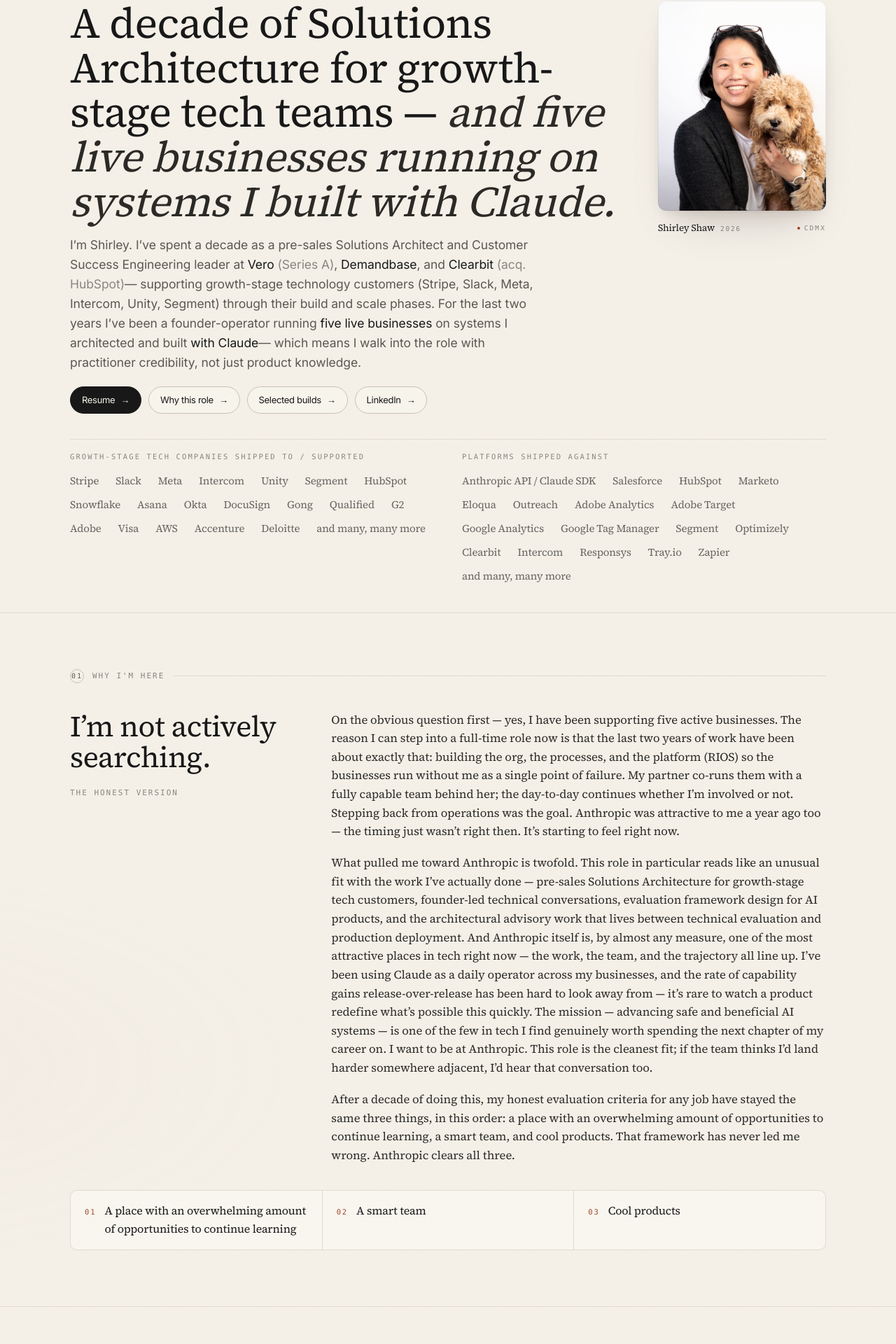
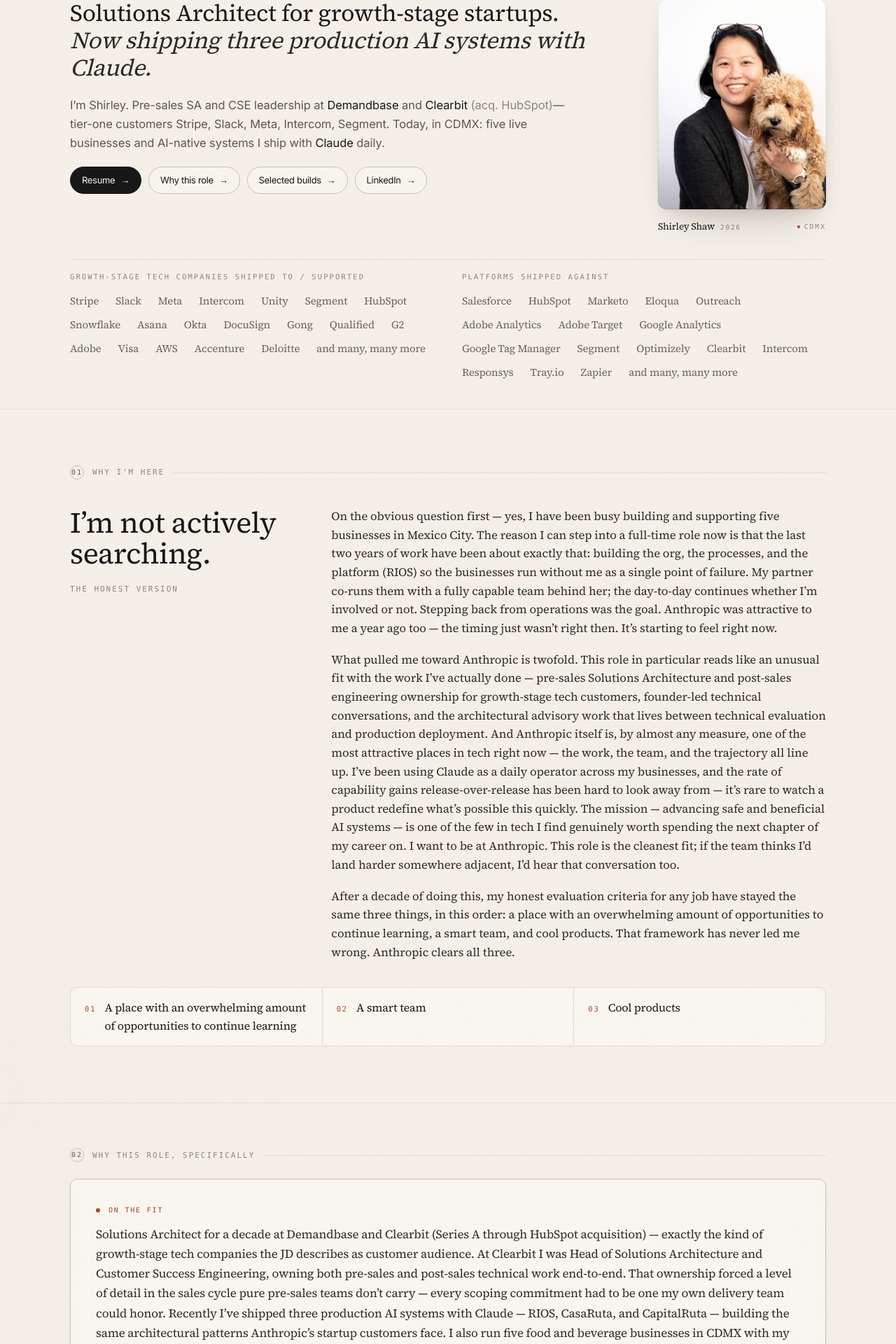
Before and after one commit to ShirleyS/shirleyio, a Next.js app: page / in a window 1280 px wide. Shown: the part 214-2134 px from the top of the page at 70% size. Built offline with nearby package versions, Linux system fonts and the light colour scheme.

Commit message:
role update

```diff
--- a/app/page.tsx
+++ b/app/page.tsx
@@ -5,6 +5,7 @@
 import { Entrepreneurial } from "@/components/Entrepreneurial";
 import { Systems } from "@/components/Systems";
 import { Closing } from "@/components/Closing";
+import { Coda } from "@/components/Coda";
 import { Footer } from "@/components/Footer";
 
 export default function Page() {
@@ -17,6 +18,7 @@
       <Systems />
       <Timeline />
       <Entrepreneurial />
+      <Coda />
       <Footer />
     </main>
   );
--- a/components/Closing.tsx
+++ b/components/Closing.tsx
@@ -1,7 +1,7 @@
 const overlap: Array<{ jd: string; me: string }> = [
   {
     jd: "Trusted technical advisor through the Claude adoption journey — partner with Account Executives, translate startup requirements into technical solutions, support evaluation through deployment and expansion",
-    me: "Embedded technical advisor has been the job since 2014. At Demandbase as Solutions Engineering Lead, at Clearbit running the SA / CSE org for tier-one accounts (Stripe, Slack, Meta, Intercom, Unity, Segment in their growth-stage years). Same shape every time: sit in the technical scoping calls with the AE, translate the customer&rsquo;s requirement into a solution that ships, stay close through evaluation, deployment, and expansion. AE partnership was something I did daily &mdash; reps trusted me to be in the room because that&rsquo;s where deals were won or lost.",
+    me: "Embedded technical advisor has been the job since 2014. At Demandbase as Solutions Engineering Lead, at Clearbit running both the SA and CSE org for tier-one accounts (Stripe, Slack, Meta, Intercom, Unity, Segment in their growth-stage years). Owning both pre-sales and post-sales technical work meant the sales conversations had to scope solutions my own team could actually deliver &mdash; no overclaiming, no half-baked architecture promises in the scoping call. AE partnership was daily work: reps trusted me in the room because what I committed to in pre-sales shipped without surprises post-close.",
   },
   {
     jd: "Win technical evaluations — help startups develop evaluation frameworks to measure Claude's performance for their specific use cases",
@@ -42,22 +42,24 @@
             <span className="inline-block h-1.5 w-1.5 rounded-full bg-[var(--color-accent)]" />
             <span>On the fit</span>
           </div>
-          <p className="serif max-w-[78ch] text-[16px] leading-[1.65] text-[var(--color-ink-2)] md:text-[17px]">
-            This role is the cleanest match in my career to date. Solutions
-            Architecture is the title I&rsquo;ve held for a decade &mdash;
-            at Vero (Series A), Demandbase (mid-stage), and Clearbit (Series
-            A through HubSpot acquisition). All three were exactly the kind
-            of growth-stage technology company the JD describes as customer
-            audience. I&rsquo;ve sat in the technical scoping calls with
-            founding engineers; I&rsquo;ve defended the platform in
-            competitive bake-offs; I&rsquo;ve negotiated architecture
-            trade-offs with stakeholders who didn&rsquo;t have time for
-            ceremony. And for the last two years I&rsquo;ve been operating
-            from the founder side of the same conversation &mdash; running
-            five live businesses on systems I built with Claude, which means
-            I bring practitioner credibility most architect candidates
-            can&rsquo;t: not just product knowledge, but production scars
-            from being the customer.
+          <p className="serif text-[16px] leading-[1.65] text-[var(--color-ink-2)] md:text-[17px]">
+            Solutions Architect for a decade at Demandbase and Clearbit
+            (Series A through HubSpot acquisition) &mdash; exactly the
+            kind of growth-stage tech companies the JD describes as
+            customer audience. At Clearbit I was Head of Solutions Architecture
+            and Customer Success Engineering, owning both pre-sales
+            and post-sales technical work end-to-end. That ownership
+            forced a level of detail in the sales cycle pure pre-sales
+            teams don&rsquo;t carry &mdash; every scoping commitment had
+            to be one my own delivery team could honor. Recently I&rsquo;ve shipped three production AI systems with
+            Claude &mdash; RIOS, CasaRuta, and CapitalRuta &mdash;
+            building the same architectural patterns
+            Anthropic&rsquo;s startup customers face. I also run five food
+            and beverage businesses in CDMX with my partner; the operator
+            chair is what taught me what production reality actually
+            demands of a system. That&rsquo;s the combination I&rsquo;d
+            bring on day one &mdash; full-lifecycle ownership at
+            growth-stage tech, plus practitioner-level Claude experience.
           </p>
         </div>
 
--- /dev/null
+++ b/components/Coda.tsx
@@ -0,0 +1,90 @@
+import { Section, Eyebrow } from "@/components/ui/Section";
+
+export function Coda() {
+  return (
+    <Section id="coda" className="border-t border-[var(--color-line)]">
+      <Eyebrow index="06" label="Coming back" />
+
+      <div className="mt-7 grid gap-8 md:mt-10 md:grid-cols-12 md:gap-10">
+        <div className="md:col-span-5">
+          <h2 className="serif text-[clamp(1.9rem,3.4vw,2.6rem)] font-normal leading-[1.06] tracking-[-0.018em] text-[var(--color-ink)]">
+            Now: Applied AI Architect,
+            <span className="block text-[var(--color-muted)]">
+              Anthropic.
+            </span>
+          </h2>
+          <p className="mono mt-5 text-[11px] uppercase tracking-[0.18em] text-[var(--color-subtle)]">
+            If the JD lands &mdash; let&rsquo;s talk
+          </p>
+        </div>
+
+        <div className="md:col-span-7">
+          <p className="serif text-[16.5px] leading-[1.65] text-[var(--color-ink-2)] md:text-[17.5px]">
+            Ten years architecting for growth-stage tech. A chapter
+            operating from the customer chair &mdash; in a country and
+            tax code I had to learn from scratch. Recent work shipping
+            production AI systems with Claude. This is the role that
+            brings the three together &mdash; helping the next wave of
+            Claude-native startups go from evaluation to scale.
+          </p>
+          <p className="mt-4 text-[15.5px] leading-[1.65] text-[var(--color-muted)] md:text-[16.5px]">
+            The resume&rsquo;s below. The cover letter is this page. The
+            rest is whatever you need to ask me.
+          </p>
+
+          <div className="mt-7 flex flex-wrap items-center gap-2.5">
+            <CTA href="/resume.pdf" primary>
+              Resume
+            </CTA>
+            <CTA href="https://linkedin.com/in/shirleyshaw" external>
+              LinkedIn
+            </CTA>
+            <CTA href="mailto:ShirleyShaw.is@gmail.com" external>
+              Email
+            </CTA>
+            <CTA
+              href="https://job-boards.greenhouse.io/anthropic/jobs/5057258008"
+              external
+            >
+              The JD
+            </CTA>
+          </div>
+        </div>
+      </div>
+    </Section>
+  );
+}
+
+function CTA({
+  href,
+  children,
+  primary,
+  external,
+}: {
+  href: string;
+  children: React.ReactNode;
+  primary?: boolean;
+  external?: boolean;
+}) {
+  const base =
+    "group inline-flex items-center gap-2 rounded-full border px-4 py-2 text-[13px] tracking-tight transition-all duration-300";
+  const styles = primary
+    ? "border-[var(--color-ink)] bg-[var(--color-ink)] text-[var(--color-bg)] hover:bg-[var(--color-ink-2)] hover:shadow-[var(--shadow-lift)]"
+    : "border-[var(--color-line-strong)] bg-[var(--color-bg-elevated)]/60 text-[var(--color-ink)] hover:border-[var(--color-ink)] hover:bg-[var(--color-bg-elevated)]";
+  return (
+    <a
+      href={href}
+      target={external ? "_blank" : undefined}
+      rel={external ? "noreferrer" : undefined}
+      className={`${base} ${styles}`}
+    >
+      {children}
+      <span
+        aria-hidden
+        className="inline-block translate-x-0 transition-transform duration-300 group-hover:translate-x-0.5"
+      >
+        →
+      </span>
+    </a>
+  );
+}
--- a/components/Hero.tsx
+++ b/components/Hero.tsx
@@ -10,7 +10,7 @@
   return (
     <section
       id="top"
-      className="relative overflow-hidden px-6 pb-8 pt-20 sm:px-8 md:pb-10 md:pt-20 lg:pt-24"
+      className="relative overflow-hidden px-5 pb-8 pt-14 sm:px-8 md:pb-10 md:pt-20 lg:pt-24"
     >
       <div className="mx-auto w-full max-w-[1080px]">
         {/* Role-target strip */}
@@ -28,13 +28,13 @@
           initial={{ opacity: 0, y: 8 }}
           animate={{ opacity: 1, y: 0 }}
           transition={{ duration: 0.7, delay: 0.05, ease }}
-          className="mono mb-6 flex flex-wrap items-center gap-x-4 gap-y-2 text-[11px] uppercase tracking-[0.18em] text-[var(--color-subtle)]"
+          className="mono mb-6 flex flex-wrap items-center gap-x-3 gap-y-1.5 text-[10px] uppercase tracking-[0.16em] text-[var(--color-subtle)] md:gap-x-4 md:text-[11px] md:tracking-[0.18em]"
         >
           <span>Based in Mexico City</span>
-          <span className="text-[var(--color-line-strong)]">/</span>
+          <span className="hidden text-[var(--color-line-strong)] md:inline">/</span>
           <span>10 yrs at growth-stage startups · Operator-founder · Daily Claude builder</span>
-          <span className="text-[var(--color-line-strong)]">/</span>
-          <span>Open to travel or relocation — SF, NYC</span>
+          <span className="hidden text-[var(--color-line-strong)] md:inline">/</span>
+          <span>Open to travel — SF, NYC</span>
         </motion.div>
 
         {/* Headline + portrait */}
@@ -44,12 +44,13 @@
               initial={{ opacity: 0, y: 14 }}
               animate={{ opacity: 1, y: 0 }}
               transition={{ duration: 0.9, delay: 0.05, ease }}
-              className="serif text-[clamp(2.2rem,5vw,3.8rem)] font-normal leading-[1.05] tracking-[-0.02em] text-[var(--color-ink)]"
+              className="serif text-[clamp(1.75rem,2.6vw,2.1rem)] font-normal leading-[1.18] tracking-[-0.015em] text-[var(--color-ink)]"
             >
-              A decade of Solutions Architecture for growth-stage tech teams
-              &mdash;{" "}
-              <span className="italic text-[var(--color-ink-2)]">
-                and five live businesses running on systems I built with Claude.
+              <span className="block">
+                Solutions Architect for growth-stage startups.
+              </span>
+              <span className="block italic text-[var(--color-ink-2)]">
+                Now shipping three production AI systems with Claude.
               </span>
             </motion.h1>
 
@@ -57,24 +58,17 @@
               initial={{ opacity: 0, y: 12 }}
               animate={{ opacity: 1, y: 0 }}
               transition={{ duration: 0.9, delay: 0.18, ease }}
-              className="mt-4 max-w-[60ch] text-[16.5px] leading-[1.6] text-[var(--color-muted)] md:text-[17.5px]"
+              className="mt-5 max-w-[68ch] text-[15.5px] leading-[1.65] text-[var(--color-muted)] md:text-[16.5px]"
             >
-              I&rsquo;m Shirley. I&rsquo;ve spent a decade as a pre-sales
-              Solutions Architect and Customer Success Engineering leader at{" "}
-              <span className="text-[var(--color-ink)]">Vero</span>{" "}
-              <span className="text-[var(--color-subtle)]">(Series A)</span>,{" "}
-              <span className="text-[var(--color-ink)]">Demandbase</span>, and{" "}
+              I&rsquo;m Shirley. Pre-sales SA and CSE leadership at{" "}
+              <span className="text-[var(--color-ink)]">Demandbase</span>{" "}
+              and{" "}
               <span className="text-[var(--color-ink)]">Clearbit</span>{" "}
               <span className="text-[var(--color-subtle)]">(acq. HubSpot)</span>
-              &mdash; supporting growth-stage technology customers (Stripe,
-              Slack, Meta, Intercom, Unity, Segment) through their build and
-              scale phases. For the last two years I&rsquo;ve been a
-              founder-operator running{" "}
-              <span className="text-[var(--color-ink)]">five live businesses</span>{" "}
-              on systems I architected and built{" "}
-              <span className="text-[var(--color-ink)]">with Claude</span>
-              &mdash; which means I walk into the role with practitioner
-              credibility, not just product knowledge.
+              &mdash; tier-one customers Stripe, Slack, Meta, Intercom, Segment.
+              Today, in CDMX: five live businesses and AI-native systems I
+              ship with{" "}
+              <span className="text-[var(--color-ink)]">Claude</span> daily.
             </motion.p>
 
             <motion.div
@@ -99,7 +93,7 @@
             initial={{ opacity: 0, y: 16 }}
             animate={{ opacity: 1, y: 0 }}
             transition={{ duration: 1.1, delay: 0.4, ease }}
-            className="relative md:col-span-3"
+            className="relative mx-auto max-w-[180px] md:col-span-3 md:mx-0 md:max-w-none"
           >
             <Portrait />
           </motion.div>
@@ -116,7 +110,7 @@
             <div className="mono mb-3.5 text-[10.5px] uppercase tracking-[0.2em] text-[var(--color-subtle)]">
               Growth-stage tech companies shipped to / supported
             </div>
-            <div className="flex flex-wrap items-center gap-x-6 gap-y-2.5 text-[var(--color-muted)]">
+            <div className="flex flex-wrap items-center gap-x-4 gap-y-2 text-[var(--color-muted)] md:gap-x-6 md:gap-y-2.5">
               {[
                 "Stripe",
                 "Slack",
@@ -141,7 +135,7 @@
               ].map((c) => (
                 <span
                   key={c}
-                  className="serif text-[15px] tracking-tight text-[var(--color-ink-2)]/70 transition-colors hover:text-[var(--color-ink)]"
+                  className="serif text-[13px] tracking-tight text-[var(--color-ink-2)]/70 transition-colors hover:text-[var(--color-ink)] md:text-[15px]"
                 >
                   {c}
                 </span>
@@ -153,9 +147,8 @@
             <div className="mono mb-3.5 text-[10.5px] uppercase tracking-[0.2em] text-[var(--color-subtle)]">
               Platforms shipped against
             </div>
-            <div className="flex flex-wrap items-center gap-x-6 gap-y-2.5 text-[var(--color-muted)]">
+            <div className="flex flex-wrap items-center gap-x-4 gap-y-2 text-[var(--color-muted)] md:gap-x-6 md:gap-y-2.5">
               {[
-                "Anthropic API / Claude SDK",
                 "Salesforce",
                 "HubSpot",
                 "Marketo",
@@ -176,7 +169,7 @@
               ].map((p) => (
                 <span
                   key={p}
-                  className="serif text-[15px] tracking-tight text-[var(--color-ink-2)]/70 transition-colors hover:text-[var(--color-ink)]"
+                  className="serif text-[13px] tracking-tight text-[var(--color-ink-2)]/70 transition-colors hover:text-[var(--color-ink)] md:text-[15px]"
                 >
                   {p}
                 </span>
--- a/components/Nav.tsx
+++ b/components/Nav.tsx
@@ -8,6 +8,7 @@
   { href: "#systems", label: "Builds" },
   { href: "#experience", label: "Experience" },
   { href: "#chapter", label: "The Detour" },
+  { href: "#coda", label: "Coming back" },
 ];
 
 export function Nav() {
--- a/components/WhyAnthropic.tsx
+++ b/components/WhyAnthropic.tsx
@@ -23,8 +23,8 @@
 
         <div className="prose-editorial md:col-span-8">
           <p>
-            On the obvious question first &mdash; yes, I have been supporting
-            five active businesses. The reason I can step into a full-time role
+            On the obvious question first &mdash; yes, I have been busy
+            building and supporting five businesses in Mexico City. The reason I can step into a full-time role
             now is that the last two years of work have been about exactly
             that: building the org, the processes, and the platform (RIOS)
             so the businesses run without me as a single point of failure.
@@ -38,11 +38,10 @@
           <p>
             What pulled me toward Anthropic is twofold. This role in particular
             reads like an unusual fit with the work I&rsquo;ve actually done
-            &mdash; pre-sales Solutions Architecture for growth-stage tech
-            customers, founder-led technical conversations, evaluation
-            framework design for AI products, and the architectural advisory
-            work that lives between technical evaluation and production
-            deployment. And Anthropic itself is, by almost
+            &mdash; pre-sales Solutions Architecture and post-sales engineering
+            ownership for growth-stage tech customers, founder-led technical
+            conversations, and the architectural advisory work that lives
+            between technical evaluation and production deployment. And Anthropic itself is, by almost
             any measure, one of the most attractive places in tech right now
             &mdash; the work, the team, and the trajectory all line up.
             I&rsquo;ve been using Claude as a daily operator across my
--- a/lib/projects.ts
+++ b/lib/projects.ts
@@ -61,7 +61,7 @@
     ],
     impact: [
       "Month-end close happens in real time instead of after a three-week wait — books are continuous, not retrospective.",
-      "Customers cut waste 5% in the first month, driven by real-time margin and cost alerting.",
+      "We cut waste 5% in the first month, driven by real-time margin and cost alerting.",
       "AI extracts invoices (CFDIs, PDFs, XMLs) and matches them to bank deposits and POS sales — manual reconciliation is gone. For us, that&rsquo;s two full-time jobs eliminated.",
       "Payroll and labor-cost-as-percent-of-revenue tracked continuously per location, not at the end of the period.",
       "Multi-entity, multi-brand, multi-location P&amp;L in one engine — plug a new business in and the executive layer is online in days.",
```
